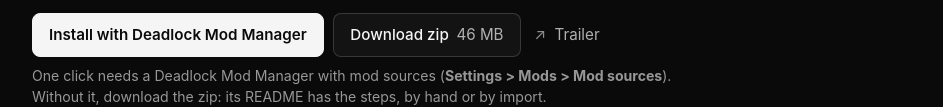
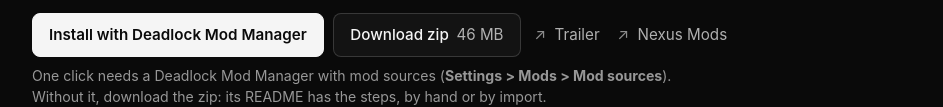
Before and after one commit to worflor/deadlock-skins, a plain HTML site: page maid-lash/index.html in a window 1280 px wide. Shown: the part 233-340 px from the top of the page, without its empty margins (168-1111 px from the left). Drawn offline with Linux system fonts and the light colour scheme; a web font is replaced by a local one.

Commit message:
Maid Lash: link to its Nexus Mods page

```diff
--- a/maid-lash/index.html
+++ b/maid-lash/index.html
@@ -182,7 +182,7 @@ a.card-title:hover { text-decoration: none; text-shadow: var(--fringe); }
   <p class="tagline">Dinner is served.</p>
   <p class="meta">Lash &middot; by woflo &middot; version 1.0.2 &middot; 25 November 2026 &middot; proven on Deadlock build 6868</p>
 </header>
-<p class="actions"><a class="btn primary" href="deadlock-mod-manager://sources/install?url=https%3A%2F%2Fwoflo.dev%2Fdeadlock-skins%2Fdmm-source.json&amp;source=woflo-skins&amp;listing=maid-lash">Install with Deadlock Mod Manager</a><a class="btn" href="../files/MaidLash_N7-Grand-Service_1.0.2.zip" download>Download zip <span class="dim">46 MB</span></a><a class="more" href="https://youtu.be/N_zcC4oYzOI">Trailer</a></p>
+<p class="actions"><a class="btn primary" href="deadlock-mod-manager://sources/install?url=https%3A%2F%2Fwoflo.dev%2Fdeadlock-skins%2Fdmm-source.json&amp;source=woflo-skins&amp;listing=maid-lash">Install with Deadlock Mod Manager</a><a class="btn" href="../files/MaidLash_N7-Grand-Service_1.0.2.zip" download>Download zip <span class="dim">46 MB</span></a><a class="more" href="https://youtu.be/N_zcC4oYzOI">Trailer</a><a class="more" href="https://www.nexusmods.com/deadlock/mods/20">Nexus Mods</a></p>
 <p class="small">One click needs a Deadlock Mod Manager with mod sources (<strong>Settings &gt; Mods &gt; Mod sources</strong>).
 Without it, download the zip: its README has the steps, by hand or by import.</p>
 <figure class="gallery"><a class="shot" href="../media/maid-lash/cover.jpg"><img src="../media/maid-lash/cover.jpg" alt="Maid Lash: N°7, Grand Service, picture 1"></a><div class="thumbs"><a href="../media/maid-lash/cover.jpg" aria-current="true"><img src="../media/maid-lash/cover.jpg" alt="Maid Lash: N°7, Grand Service, picture 1" loading="lazy"></a><a href="../media/maid-lash/lash-front.jpg" aria-current="false"><img src="../media/maid-lash/lash-front.jpg" alt="Maid Lash: N°7, Grand Service, picture 2" loading="lazy"></a><a href="../media/maid-lash/lash-back.jpg" aria-current="false"><img src="../media/maid-lash/lash-back.jpg" alt="Maid Lash: N°7, Grand Service, picture 3" loading="lazy"></a><a href="../media/maid-lash/lash-side.jpg" aria-current="false"><img src="../media/maid-lash/lash-side.jpg" alt="Maid Lash: N°7, Grand Service, picture 4" loading="lazy"></a><a href="../media/maid-lash/lash-apron.jpg" aria-current="false"><img src="../media/maid-lash/lash-apron.jpg" alt="Maid Lash: N°7, Grand Service, picture 5" loading="lazy"></a></div></figure>
```
